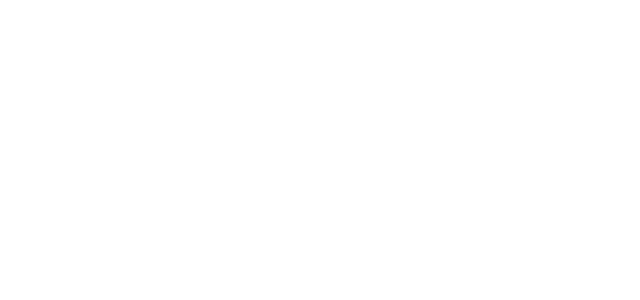
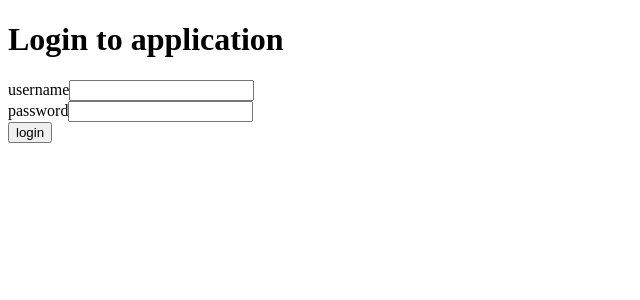
Before and after one commit to adhanif/Part5_Testing_React_apps, a React (Vite) app in the folder bloglist-frontend/: page / in a window 1280 px wide. Shown: the top 300 px of the page, without its empty margins (0-640 px from the left). Built offline with nearby package versions, Linux system fonts and the light colour scheme; no server answers.

Commit message:
5.1: bloglist frontend, step1 completed

```diff
--- a/bloglist-frontend/package.json
+++ b/bloglist-frontend/package.json
@@ -10,6 +10,7 @@
     "preview": "vite preview"
   },
   "dependencies": {
+    "axios": "^1.5.0",
     "react": "^18.2.0",
     "react-dom": "^18.2.0"
   },
--- a/bloglist-frontend/src/App.jsx
+++ b/bloglist-frontend/src/App.jsx
@@ -1,7 +1,53 @@
+import { useState, useEffect } from "react";
 import "./App.css";
+import axiosClient from "./services/axiosClient";
+import LoginForm from "./components/LoginForm";
+import Blogs from "./components/Blogs";
 
 function App() {
-  return <></>;
+  const [blogs, setBlogs] = useState([]);
+  const [username, setUsername] = useState("");
+  const [password, setPassword] = useState("");
+  const [user, setUser] = useState(null);
+
+  const handleLogin = async (event) => {
+    event.preventDefault();
+    console.log(username, password);
+    try {
+      const user = await axiosClient.login({
+        username,
+        password,
+      });
+      // console.log(user);
+      setUser(user);
+      setUsername("");
+      setPassword("");
+    } catch (error) {
+      console.log(error);
+    }
+  };
+
+  useEffect(() => {
+    axiosClient.getAll().then((blogs) => setBlogs(blogs));
+  }, []);
+
+  return (
+    <>
+      {user === null ? (
+        <LoginForm
+          handleLogin={handleLogin}
+          username={username}
+          password={password}
+          setUsername={setUsername}
+          setPassword={setPassword}
+        />
+      ) : (
+        <div className="container">
+          <Blogs blogs={blogs} user={user} />
+        </div>
+      )}
+    </>
+  );
 }
 
 export default App;
--- /dev/null
+++ b/bloglist-frontend/src/components/Blogs.jsx
@@ -0,0 +1,21 @@
+import React from "react";
+
+export default function Blogs({ blogs, user }) {
+  return (
+    <div>
+      {" "}
+      <h2>blogs</h2>
+      <p>{user.name} is logged in</p>
+      {user.blogs.length != 0 ? (
+        user.blogs &&
+        user.blogs.map((blog) => (
+          <div key={blog.id}>
+            {blog.title} {blog.author}
+          </div>
+        ))
+      ) : (
+        <p>There is no blog</p>
+      )}
+    </div>
+  );
+}
--- /dev/null
+++ b/bloglist-frontend/src/components/LoginForm.jsx
@@ -0,0 +1,36 @@
+import React from "react";
+
+export default function LoginForm({
+  handleLogin,
+  username,
+  password,
+  setUsername,
+  setPassword,
+}) {
+  return (
+    <>
+      <h1>Login to application</h1>
+      <form onSubmit={handleLogin}>
+        <div>
+          username
+          <input
+            type="text"
+            name="Username"
+            value={username}
+            onChange={({ target }) => setUsername(target.value)}
+          />
+        </div>
+        <div>
+          password
+          <input
+            type="password"
+            value={password}
+            name="Password"
+            onChange={({ target }) => setPassword(target.value)}
+          />
+        </div>
+        <button type="submit">login</button>
+      </form>
+    </>
+  );
+}
--- /dev/null
+++ b/bloglist-frontend/src/services/axiosClient.js
@@ -0,0 +1,19 @@
+import axios from "axios";
+const baseUrl = (import.meta.env.VITE_BE_URL || "") + "/api";
+
+const getAll = () => {
+  const request = axios.get(`${baseUrl}/blogs`);
+  return request.then((res) => res.data);
+};
+
+// const getAll = () => {
+//   const request = axios.get(baseUrl);
+//   return request.then((response) => response.data);
+// };
+
+const login = async (credentials) => {
+  const response = await axios.post(`${baseUrl}/login`, credentials);
+  return response.data;
+};
+
+export default { getAll, login };
```
Also changed, not shown: 2 other files (tests, documents, lock files or other folders).
